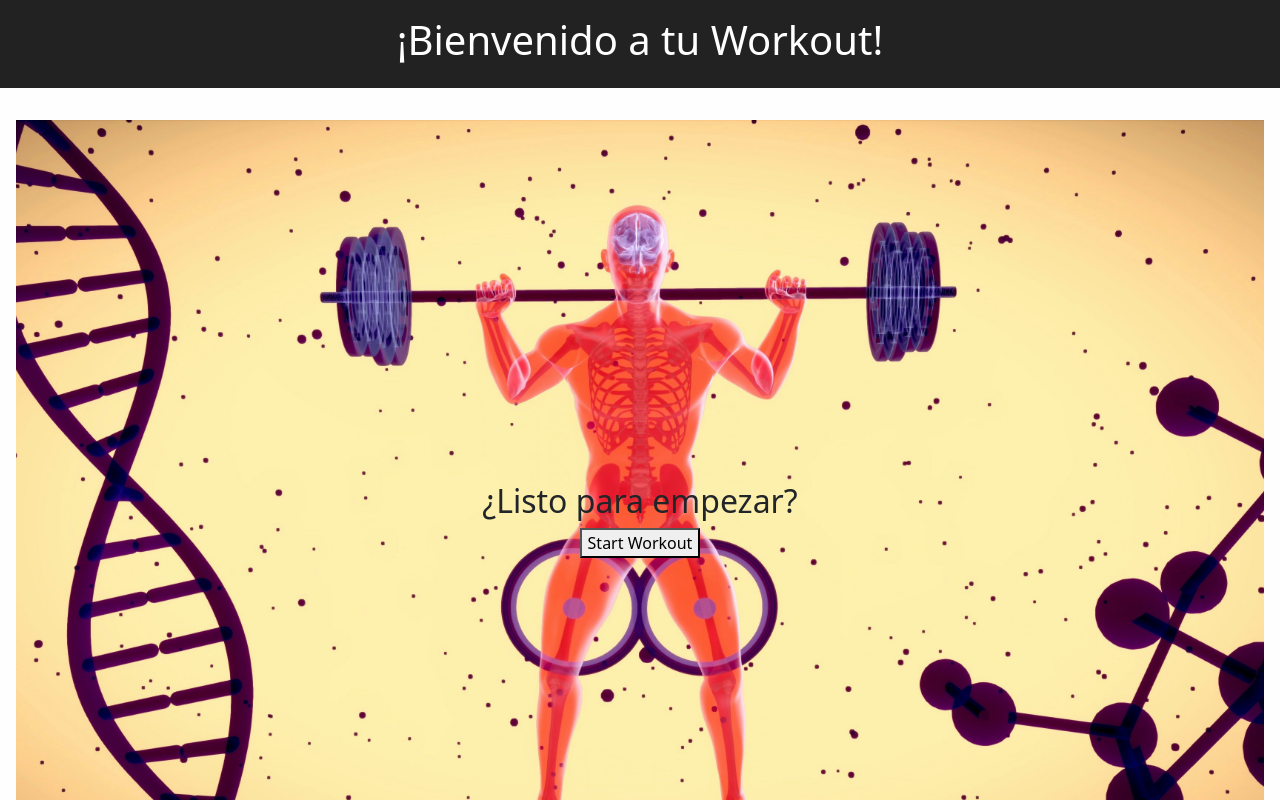
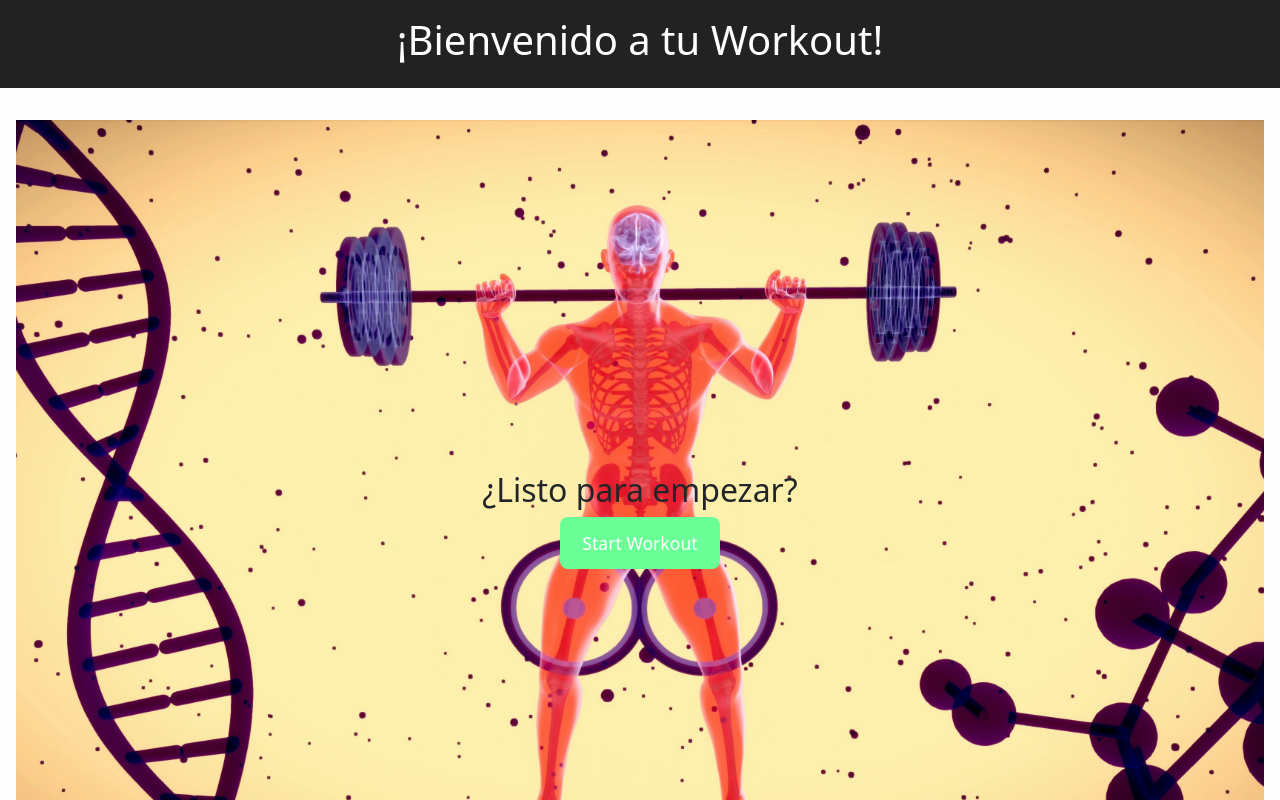
Before and after one commit to georgequispe/ejercicios, a React (Vite) app: page / in a window 1280 px wide. Shown: the top 800 px of the page. Built offline with nearby package versions, Linux system fonts and the light colour scheme.

Commit message:
limpiando

```diff
--- a/src/App.jsx
+++ b/src/App.jsx
@@ -1,15 +1,10 @@
 import { BrowserRouter, Routes, Route } from "react-router-dom";
-
 import Workout from "./pages/Workout";
 import Layout from "./components/Layout";
-
-
-
 
 function App() {
   return (
     <>
-
       <BrowserRouter>
         <Routes>
           <Route path="/" element={<Layout />} />
--- a/src/components/WelcomeView.jsx
+++ b/src/components/WelcomeView.jsx
@@ -1,4 +1,4 @@
-import { WelcomeWrapper } from "../styled";
+import { WelcomeWrapper, StartButton2 } from "../styled";
 function WelcomeView({ onStart }) {
 
   return (
@@ -6,7 +6,7 @@ function WelcomeView({ onStart }) {
       <WelcomeWrapper>
         <h2>¿Listo para empezar?</h2>
 
-        <button onClick={onStart}>Start Workout</button>
+        <StartButton2 onClick={onStart}>Start Workout</StartButton2>
       </WelcomeWrapper>
     </div>
   );
--- a/src/styled.js
+++ b/src/styled.js
@@ -28,7 +28,20 @@ export const StartButton = styled.button`
     background-color: #ff4b4b;
   }
 `;
+export const StartButton2 = styled.button`
+  padding: 0.8rem 1.4rem;
+  background-color: #6bff97ff;
+  color: white;
+  border: none;
+  border-radius: 8px;
+  font-size: 1.1rem;
+  cursor: pointer;
+  transition: background-color 0.3s;
 
+  &:hover {
+    background-color: #055211ff;
+  }
+`;
 
 export const ImgContainer = styled.div`
   display: flex;
```
